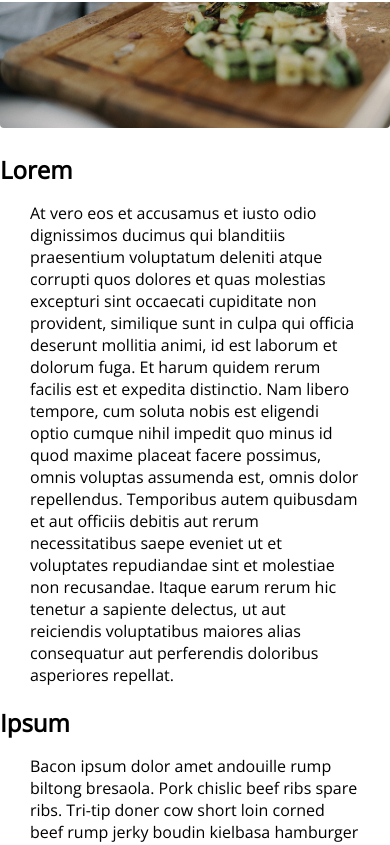
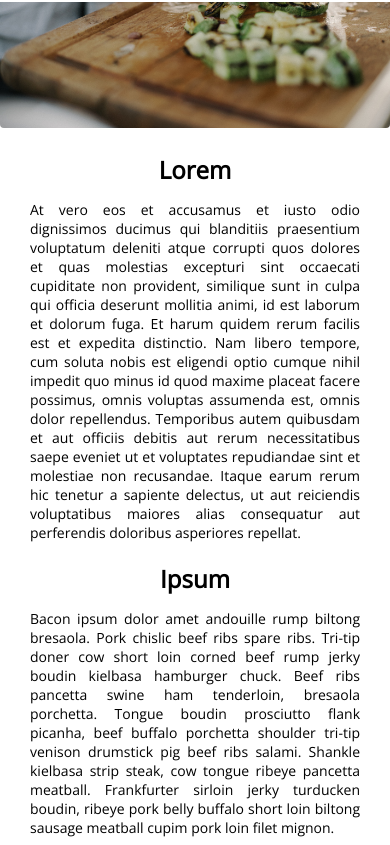
Before and after one commit to mikey-mo/mias-kitchen, a React (Create React App) app: page /about in a window 390 px wide. Shown: the part 842-1687 px from the top of the page. Built offline with nearby package versions, Linux system fonts and the light colour scheme.

Commit message:
more media queuries

```diff
--- a/src/views/views.scss
+++ b/src/views/views.scss
@@ -52,7 +52,7 @@
 
     @media (max-width: 480px) {
       font-size: 14px;
-      padding: 0 20px
+      padding: 0 20px;
     }
   }
 
@@ -68,10 +68,19 @@
     &__text {
       padding: 0 30px;
       white-space: pre-line;
+
+      @media (max-width: 1050px) {
+        font-size: 14px;
+        text-align: justify;
+      }
     }
 
     &__text-header {
       margin: 20px 0 0;
+
+      @media (max-width: 1050px) {
+        text-align: center;
+      }
     }
 
     &__image {
```
